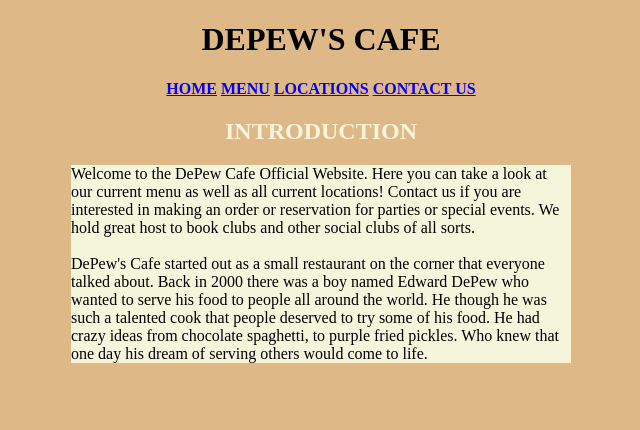
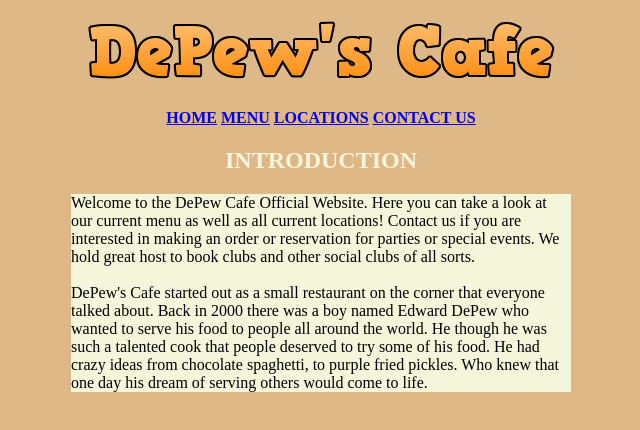
Before and after one commit to edwarddepew/RestaurantSite, a plain HTML site: page Website/index.html in a window 1280 px wide. Shown: the whole page, without its empty margins (319-959 px from the left). Drawn offline with Linux system fonts and the light colour scheme.

Commit message:
Logo Added

```diff
--- a/Website/index.html
+++ b/Website/index.html
@@ -6,7 +6,7 @@
 <meta charset="utf-8">
 </head>
 <center>
-<h1>DEPEW'S CAFE</h1>
+<h1><img src="./images/logo.png"></h1>
 </html>
 <nav>
   <a href="index.html"><strong>HOME</a>
```
Also changed, not shown: Website/contact.html (+1 -1 lines), Website/location.html (+2 -2 lines), Website/menu.html (+1 -1 lines), Website/images/location.png (renamed from Website/location.png), Website/images/logo.png (added).
